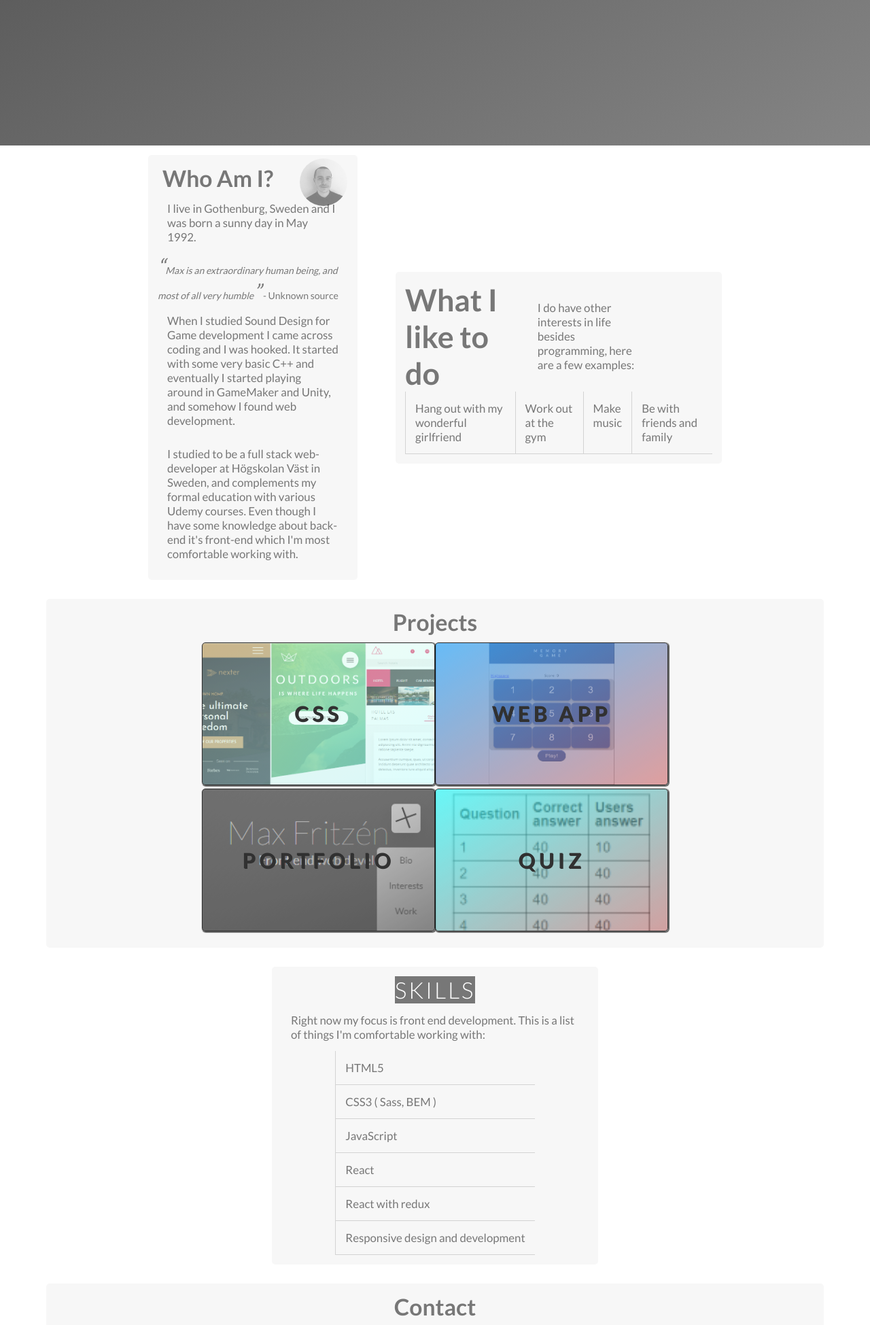
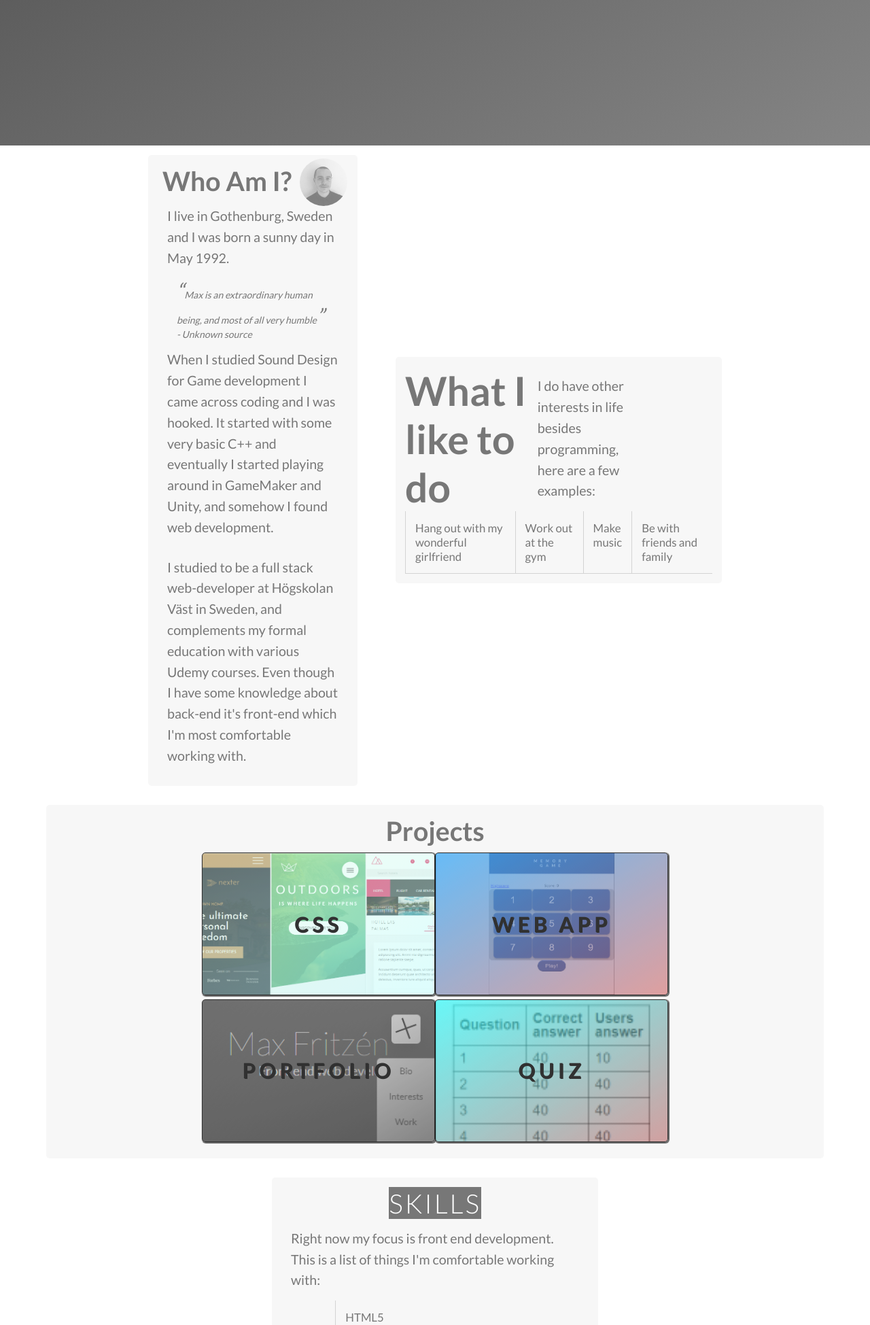
Before and after one commit to pikoru/pikoru.github.io, a PHP site: page / in a window 1280 px wide. Shown: the part 570-2519 px from the top of the page at 68% size. Run offline with PHP 8.4, Linux system fonts and the light colour scheme.

Commit message:
Some minor changes

```diff
--- a/css/style.css
+++ b/css/style.css
@@ -300,10 +300,11 @@ body {
       margin: 1rem 2rem; } }
   .section__heading {
     color: #777;
-    font-size: 2.4rem; }
+    font-size: 2.8rem; }
   .section__paragraph {
-    font-size: 1.2rem;
-    padding: 1rem; }
+    font-size: 1.4rem;
+    padding: 1rem;
+    line-height: 2.2rem; }
 
 @media only screen and (min-width: 62.5em) {
   .bio {
@@ -340,12 +341,12 @@ body {
 
 .bio__quote {
   font-style: italic;
-  max-width: 60%;
+  max-width: 80%;
   position: relative; }
-  .bio__quote::before {
+  .bio__quote span::before {
     content: "\201C";
     font-size: 2.2rem; }
-  .bio__quote::after {
+  .bio__quote span::after {
     content: "\201D";
     font-size: 2.2rem; }
 
@@ -358,7 +359,7 @@ body {
       justify-content: flex-start; } }
   @media only screen and (min-width: 62.5em) {
     .interests__heading {
-      font-size: 3.2rem;
+      font-size: 4.2rem;
       width: 40%; } }
   @media only screen and (min-width: 62.5em) {
     .interests__paragraph {
--- a/index.html
+++ b/index.html
@@ -51,8 +51,8 @@
                 <li>Height: 186 cm</li>
                 <li>Weight: 80 kg</li>
               </ul> -->
-              <p >
-                <span class="bio__quote">Max is an extraordinary human being, and most of all very humble</span>
+              <p class="bio__quote">
+                <span >Max is an extraordinary human being, and most of all very humble</span>
                  - Unknown source
               </p>
             </p>
--- a/sass/layout/_section.scss
+++ b/sass/layout/_section.scss
@@ -19,7 +19,8 @@
 
   &__heading {
     color: $color-grey-dark-1;
-    font-size: 2.4rem;
+    // font-size: 2.4rem;
+    font-size: 2.8rem;
 
     @media only screen and (min-width: $bp-large) {
 
@@ -27,8 +28,8 @@
   }
 
   &__paragraph {
-    font-size: 1.2rem;
+    font-size: 1.4rem;
     padding: 1rem;
-
+    line-height: 2.2rem;
   }
 }
--- a/sass/pages/_about.scss
+++ b/sass/pages/_about.scss
@@ -84,8 +84,10 @@
 
   &__quote {
     font-style: italic;
-    max-width: 60%;
+    // max-width: 60%;
+    max-width: 80%;
     position: relative;
+    span {
       &::before {
         content:"\201C";
         font-size: 2.2rem;
@@ -98,6 +100,8 @@
         // position: absolute;
         // top: 0;
       }
+    }
+
   }
 }
 
@@ -117,7 +121,8 @@
 
   &__heading {
     @media only screen and (min-width: $bp-large) {
-      font-size: 3.2rem;
+      // font-size: 3.2rem;
+      font-size: 4.2rem;
       // align-self: center;
       // justify-self: center;
       width: 40%;
```
Also changed, not shown: sass/base/_base.scss (+2 -16 lines). Lines whose indentation alone changed are shown as unchanged.
